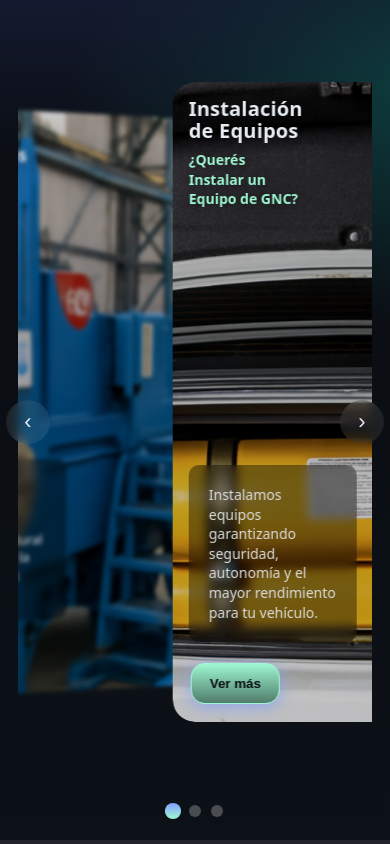
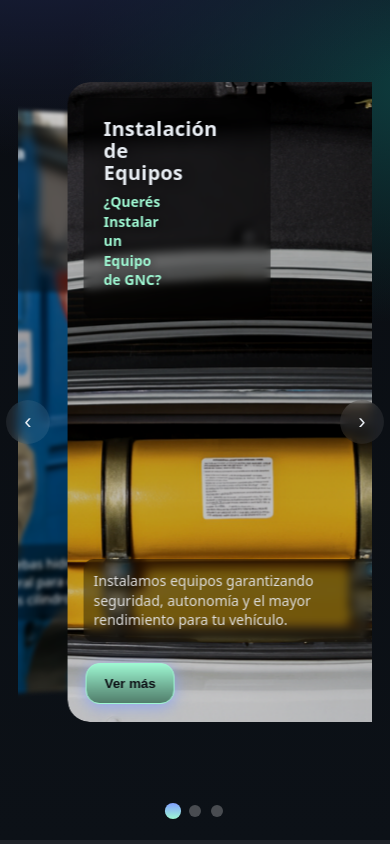
Before and after one commit to IvanDerlich/esigas, a Next.js app: page /pec in a window 390 px wide. Shown: the top 844 px of the page. Built offline with nearby package versions, Linux system fonts and the light colour scheme; a web font is replaced by a local one.

Commit message:
Modifico tamaño de card en mobile y agrego opacidad y blur a contenedor de titulo y subtitulo

```diff
--- a/src/app/components/carouselPec/carouselPec.module.css
+++ b/src/app/components/carouselPec/carouselPec.module.css
@@ -94,8 +94,16 @@
 
 .mzaCardHead {
   position: absolute;
-  inset: 20px auto auto 20px;
+  inset: 10px auto auto 20px;
+  width: max-content;
+  max-width: 50%;
+  height: auto;
   z-index: 2;
+  backdrop-filter: blur(5px);
+  -webkit-backdrop-filter: blur(5px);
+  background-color: rgba(0, 0, 0, 0.4);
+  padding: 20px;
+  border-radius: 10px;
 }
 
 .mzaCardTitle {
@@ -349,6 +357,11 @@
     height: auto;
     inset: auto 16px 80px 16px;
     font-size: 14px;
+    width: 80% !important;
+    padding: 12px 10px;
+    font-size: 14px;
+    line-height: 1.4;
+    max-width: 60ch;
   }
 
   .mzaCardTitle {
--- a/src/app/components/carouselPec/carouselPec.tsx
+++ b/src/app/components/carouselPec/carouselPec.tsx
@@ -104,7 +104,7 @@ export default function MzaCarousel() {
                 rotateY: 12,
                 zDepth: 60,
                 scaleDrop: 0.05,
-                activeLeftBias: 0.07,
+                activeLeftBias: 0.4,
               },
             ],
           },
```
